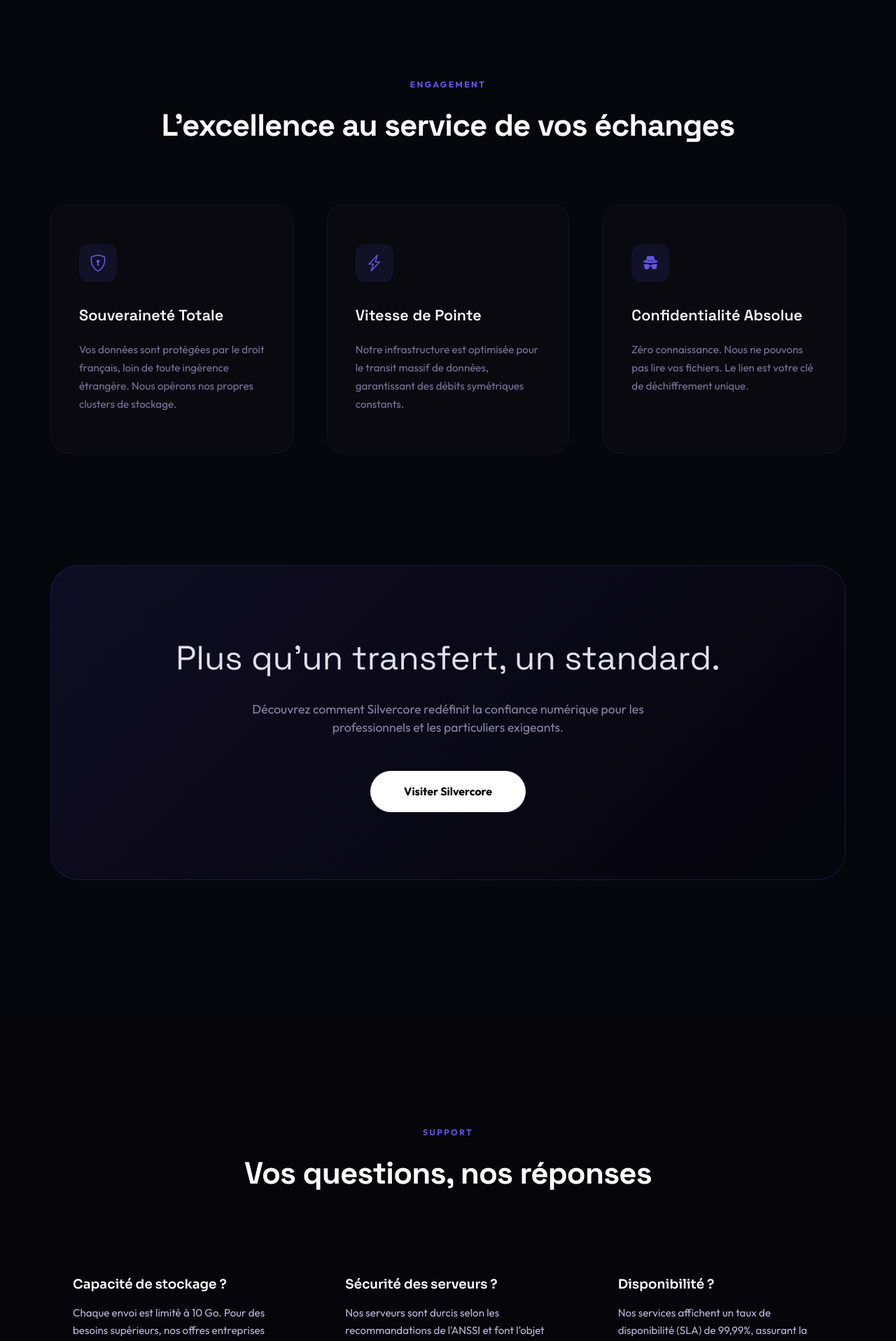
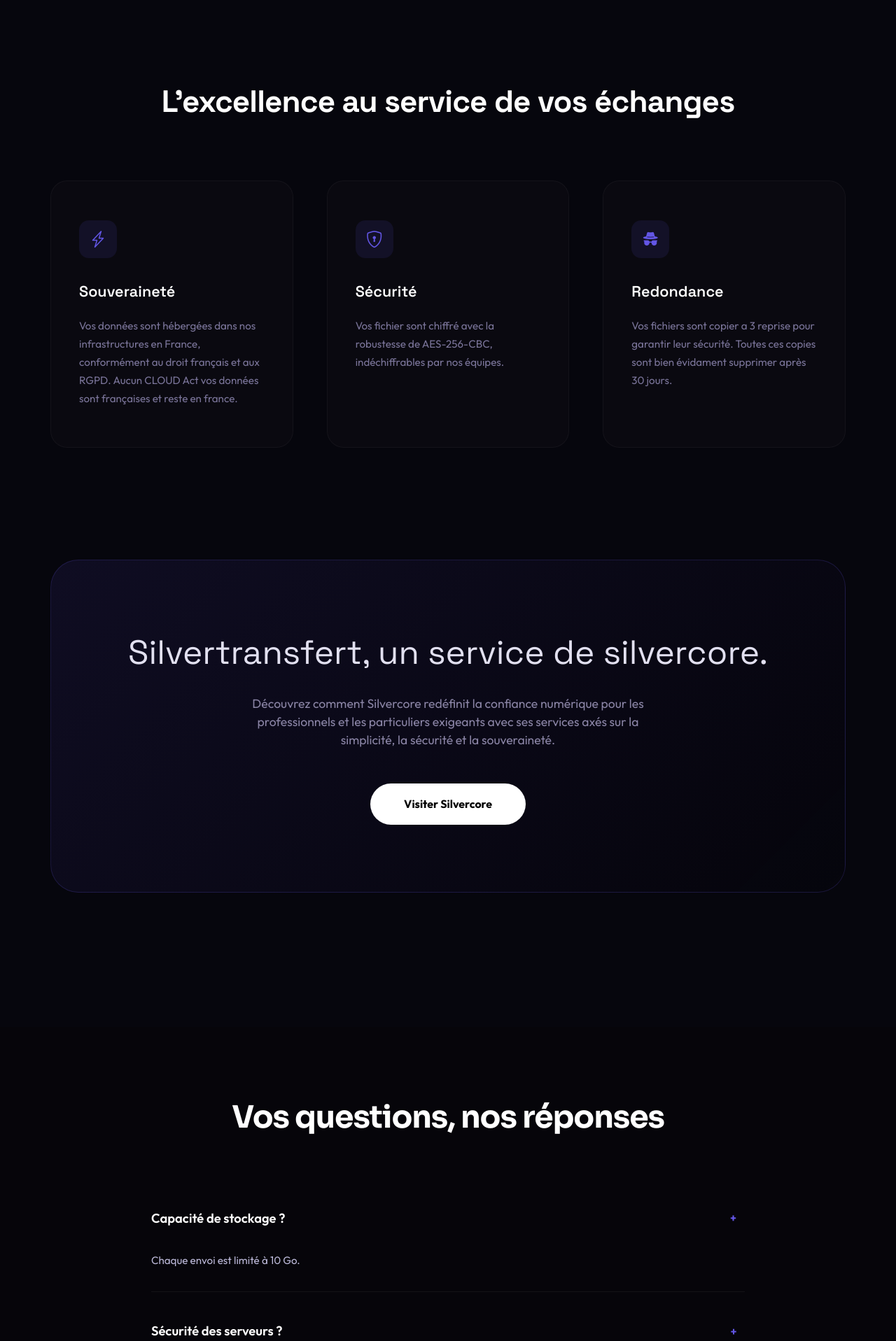
Before and after one commit to SilverCore-Git/silvertransfert, a Vue app: page / in a window 1280 px wide. Shown: the part 880-2797 px from the top of the page at 70% size. Built offline with nearby package versions, Linux system fonts and the light colour scheme; no server answers.

Commit message:
update text

```diff
--- a/src/views/Home/Home.vue
+++ b/src/views/Home/Home.vue
@@ -8,6 +8,7 @@ import DropZone from './components/ui/DropZone.vue';
 import FileList from './components/ui/FileList.vue';
 import UploadProgress from './components/ui/UploadProgress.vue';
 import TransferResult from './components/ui/TransferResult.vue';
+import FaqSection from './components/ui/FaqSection.vue';
 
 // Configuration
 const API_URL = import.meta.env.VITE_API_URL || 'http://localhost:8080';
@@ -171,7 +172,9 @@ function reset() {
 
       <div class="center">
         <h1 class="wordmark">Silver<span>Transfer</span></h1>
-        <p class="tagline">Souveraineté. Sécurité. Simplicité.</p>
+        <p class="tagline">
+          Transfert sécurisé de fichiers
+        </p>
 
         <Transition name="fade" mode="out-in">
           <TransferResult
@@ -213,84 +216,63 @@ function reset() {
                   {{ files.length }} fichier{{ files.length > 1 ? 's' : '' }} · {{ formatSize(totalSize) }}
                 </span>
                 <button class="send-btn" @click="transfer">
-                  <i class="bi bi-send-fill"></i> Envoyer
+                  <i class="bi bi-send-fill"/> Envoyer
                 </button>
               </div>
-              <p v-else-if="!isUploading" class="drop-hint">Chiffrement AES-256 · Infrastructure Souveraine · Conservation 7j</p>
+              <p v-else-if="!isUploading" class="drop-hint">
+                Chiffrement AES-256-CBC · Hébergement en France · Conservation 30j · 10Go
+              </p>
             </Transition>
           </div>
         </Transition>
       </div>
 
       <div class="scroll-indicator">
-        <i class="bi bi-chevron-down"></i>
+        <i class="bi bi-chevron-down"/>
       </div>
     </section>
 
     <section class="presentation-section" id="presentation">
       <div class="content-limit">
         <header class="section-header">
-          <span class="eyebrow">Engagement</span>
           <h2 class="section-title">L'excellence au service de vos échanges</h2>
         </header>
 
         <div class="grid-features">
           <div class="feature-card">
             <div class="f-icon-wrap">
-              <i class="bi bi-shield-lock"></i>
+              <i class="bi bi-lightning-charge"/>
             </div>
-            <h3>Souveraineté Totale</h3>
-            <p>Vos données sont protégées par le droit français, loin de toute ingérence étrangère. Nous opérons nos propres clusters de stockage.</p>
+            <h3>Souveraineté</h3>
+            <p>Vos données sont hébergées dans nos infrastructures en France, conformément au droit français et aux RGPD. Aucun CLOUD Act vos données sont françaises et reste en france.</p>
           </div>
           <div class="feature-card">
             <div class="f-icon-wrap">
-              <i class="bi bi-lightning-charge"></i>
+              <i class="bi bi-shield-lock"/>
             </div>
-            <h3>Vitesse de Pointe</h3>
-            <p>Notre infrastructure est optimisée pour le transit massif de données, garantissant des débits symétriques constants.</p>
+            <h3>Sécurité</h3>
+            <p>Vos fichier sont chiffré avec la robustesse de AES-256-CBC, indéchiffrables par nos équipes.</p>
           </div>
           <div class="feature-card">
             <div class="f-icon-wrap">
-              <i class="bi bi-incognito"></i>
+              <i class="bi bi-incognito"/>
             </div>
-            <h3>Confidentialité Absolue</h3>
-            <p>Zéro connaissance. Nous ne pouvons pas lire vos fichiers. Le lien est votre clé de déchiffrement unique.</p>
+            <h3>Redondance</h3>
+            <p>Vos fichiers sont copier a 3 reprise pour garantir leur sécurité. Toutes ces copies sont bien évidament supprimer après 30 jours.</p>
           </div>
         </div>
 
         <div class="premium-banner">
           <div class="pb-content">
-            <h2>Plus qu'un transfert, un standard.</h2>
-            <p>Découvrez comment Silvercore redéfinit la confiance numérique pour les professionnels et les particuliers exigeants.</p>
+            <h2>Silvertransfert, un service de silvercore.</h2>
+            <p>Découvrez comment Silvercore redéfinit la confiance numérique pour les professionnels et les particuliers exigeants avec ses services axés sur la simplicité, la sécurité et la souveraineté.</p>
             <a href="https://www.silvercore.fr" target="_blank" class="premium-btn">Visiter Silvercore</a>
           </div>
         </div>
       </div>
     </section>
 
-    <section class="faq-section" id="faq">
-      <div class="content-limit">
-        <header class="section-header">
-          <span class="eyebrow">Support</span>
-          <h2 class="section-title">Vos questions, nos réponses</h2>
-        </header>
-
-        <div class="faq-grid">
-          <div class="faq-card">
-            <h4>Capacité de stockage ?</h4>
-            <p>Chaque envoi est limité à 10 Go. Pour des besoins supérieurs, nos offres entreprises sont à votre disposition.</p>
-          </div>
-          <div class="faq-card">
-            <h4>Sécurité des serveurs ?</h4>
-            <p>Nos serveurs sont durcis selon les recommandations de l'ANSSI et font l'objet d'audits réguliers.</p>
-          </div>
-          <div class="faq-card">
-            <h4>Disponibilité ?</h4>
-            <p>Nos services affichent un taux de disponibilité (SLA) de 99,99%, assurant la continuité de vos activités.</p>
-          </div>
-        </div>
-      </div>
-    </section>
+    <FaqSection />
 
     <footer class="site-footer">
       <div class="footer-grid">
@@ -323,9 +305,9 @@ function reset() {
       <div class="footer-copyright">
         <span>© 2026 Silvercore — Hébergé en France</span>
         <div class="f-socials">
-          <a href="#"><i class="bi bi-twitter-x"></i></a>
-          <a href="#"><i class="bi bi-github"></i></a>
-          <a href="#"><i class="bi bi-linkedin"></i></a>
+          <a href="#"><i class="bi bi-twitter-x"/></a>
+          <a href="#"><i class="bi bi-github"/></a>
+          <a href="#"><i class="bi bi-linkedin"/></a>
         </div>
       </div>
     </footer>
@@ -478,7 +460,7 @@ html {
 }
 
 .presentation-section {
-  padding: 12rem 0; background: rgba(8, 7, 15, 0.6); position: relative; z-index: 1;
+  padding: 12rem 0; background: #08070f99; position: relative; z-index: 1;
 }
 .grid-features {
   display: grid; grid-template-columns: repeat(auto-fit, minmax(320px, 1fr)); gap: 3rem;
```
